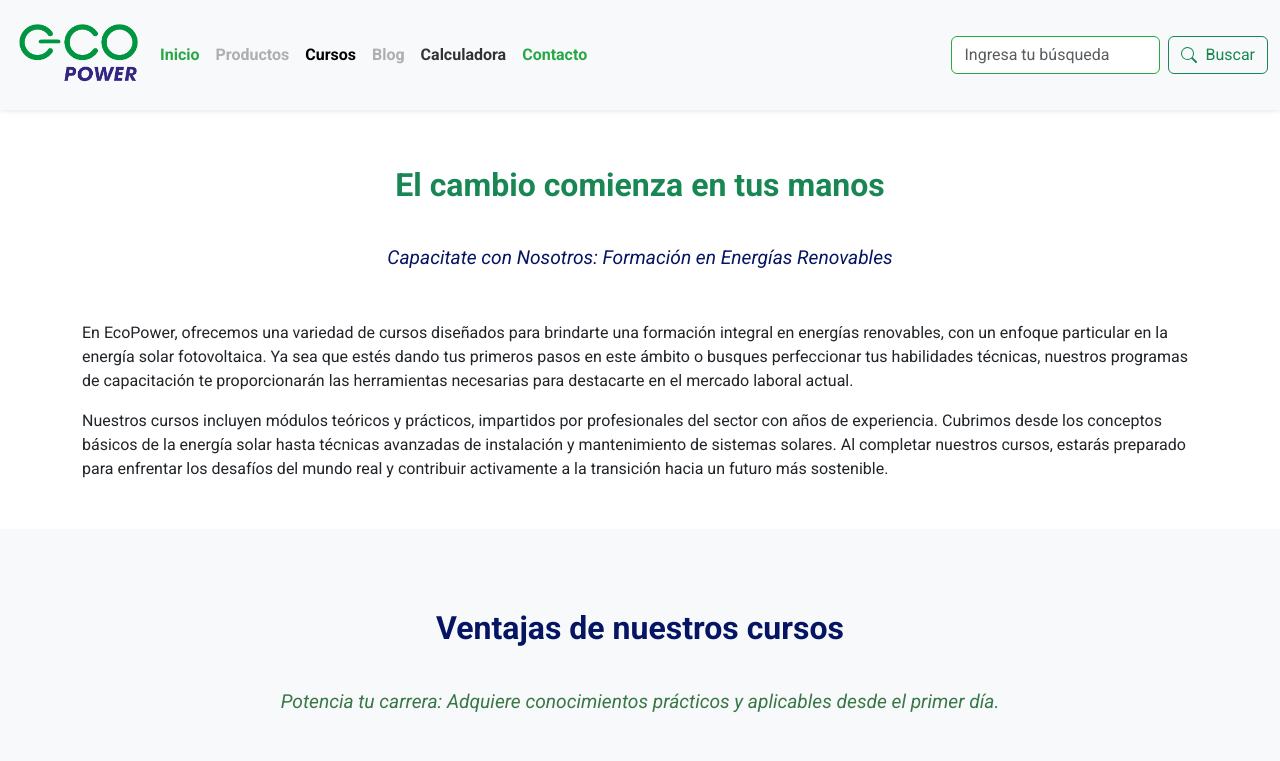
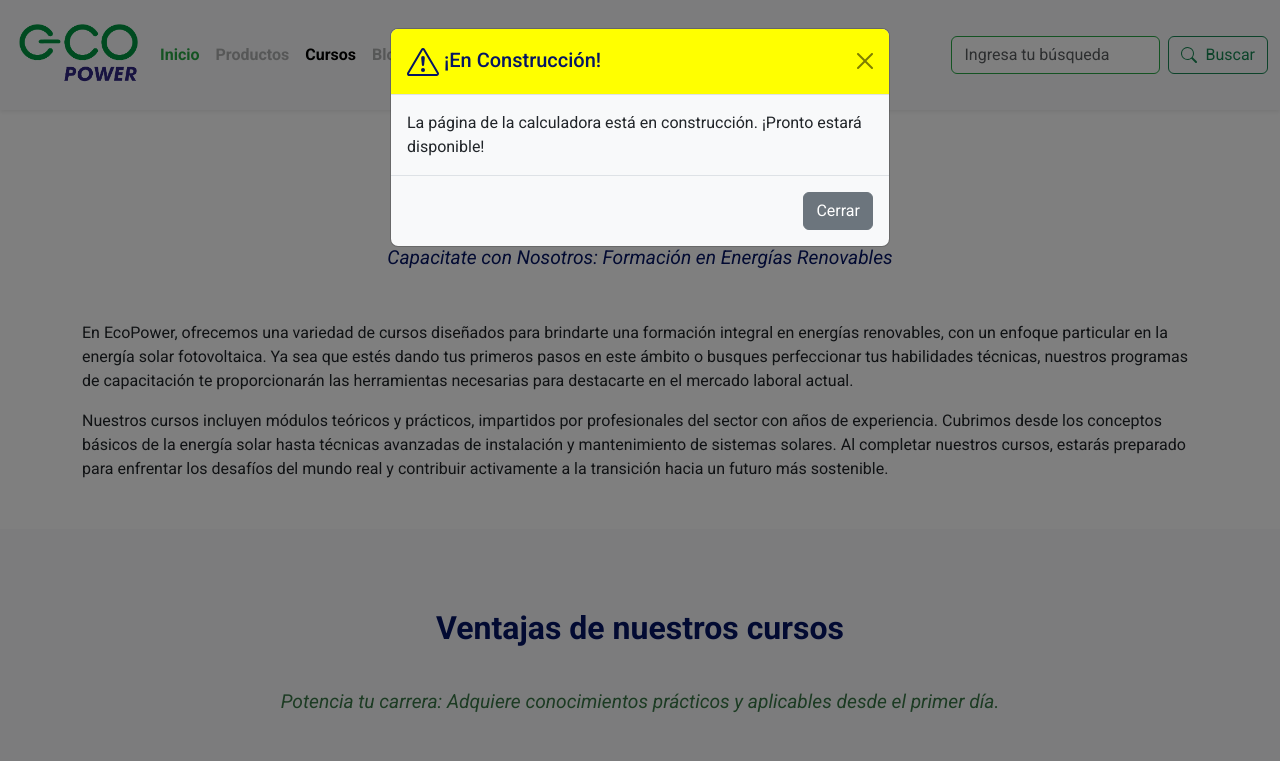
Before and after one commit to mauroR5Helvecia/tpdsw2024htmlycss, a website: page cursos.html in a window 1280 px wide. Both pictures are taken after a click on the link "Calculadora". Shown: the top 761 px of the page. Drawn offline with nearby package versions, Linux system fonts and the light colour scheme.

Commit message:
se agrego modal de calculadora en index y cursos

```diff
--- a/cursos.html
+++ b/cursos.html
@@ -26,95 +26,48 @@
     />
     <!-- Modal Bootstrap -->
     <script src='https://cdnjs.cloudflare.com/ajax/libs/jquery/3.6.0/jquery.min.js'></script>
-    <script src='https://cdnjs.cloudflare.com/ajax/libs/twitter-bootstrap/5.2.0/js/bootstrap.min.js'></script>
+
 
   </head>
   <body>
+
 <!-- Header -->
 <header class="bg-light py-3 shadow-sm fixed-top">
   <nav class="navbar navbar-expand-lg navbar-light bg-light">
       <div class="container-fluid">
           <!-- Logo -->
       <a href="index.html">
-            <img
-              src="img/logo.png"
-              alt="EcoPower Logo"
-              class="logo"
-              width="120"
-            />
+          <img src="img/logo.png" alt="EcoPower Logo" class="logo" width="120">
       </a>
-          <button
-            class="navbar-toggler"
-            type="button"
-            data-bs-toggle="collapse"
-            data-bs-target="#navbarTogglerDemo01"
-            aria-controls="navbarTogglerDemo01"
-            aria-expanded="false"
-            aria-label="Toggle navigation"
-          >
+        <button class="navbar-toggler" type="button" data-bs-toggle="collapse" data-bs-target="#navbarTogglerDemo01" aria-controls="navbarTogglerDemo01" aria-expanded="false" aria-label="Toggle navigation">
           <span class="navbar-toggler-icon"></span>
         </button>
         <div class="collapse navbar-collapse" id="navbarTogglerDemo01">
           <ul class="navbar-nav me-auto mb-2 mb-lg-0">
             <li class="nav-item">
-                <a class="nav-link" aria-current="page" href="index.html"
-                  >Inicio</a
-                >
+              <a class="nav-link" aria-current="page" href="index.html">Inicio</a>
             </li>
             <li class="nav-item">
-                <a class="nav-link disabled" href="#productos" tabindex="-1"
-                  >Productos</a
-                >
+              <a class="nav-link disabled" href="#productos" tabindex="-1">Productos</a>
             </li>
             <li class="nav-item">
-                <a class="nav-link active" aria-current="page" href="#"
-                  >Cursos</a
-                >
+              <a class="nav-link active" href="cursos.html">Cursos</a>
             </li>
             <li class="nav-item">
               <a class="nav-link disabled" href="#" tabindex="-1">Blog</a>
             </li>
             <li class="nav-item">
-                <a
-                  class="nav-link"
-                  href="#"
-                  tabindex="-1"
-                  id="enContruccion-link"
-                  >Calculadora</a
-                >
+              <a class="nav-link" href="#" tabindex="-1" id="enContruccion-link">Calculadora</a>
             </li>
             <li class="nav-item">
               <a class="nav-link" href="contacto.html">Contacto</a>
             </li>
           </ul>
-            <form
-              class="d-flex"
-              action="https://www.google.com/search"
-              method="GET"
-              target="_blank"
-            >
-              <input
-                class="form-control me-2"
-                type="text"
-                name="q"
-                placeholder="Ingresa tu búsqueda"
-                aria-label="Search"
-              />
-              <button
-                class="btn btn-outline-success d-flex align-items-center"
-                type="submit"
-              >
-                <svg
-                  xmlns="http://www.w3.org/2000/svg"
-                  width="16"
-                  height="16"
-                  fill="currentColor"
-                  class="bi bi-search me-2"
-                  viewBox="0 0 16 16"
-                >
-                  <path
-                    d="M11.742 10.344a6.5 6.5 0 1 0-1.397 1.398h-.001q.044.06.098.115l3.85 3.85a1 1 0 0 0 1.415-1.414l-3.85-3.85a1 1 0 0 0-.115-.1zM12 6.5a5.5 5.5 0 1 1-11 0 5.5 5.5 0 0 1 11 0"
-                  />
+          <form class="d-flex" action="https://www.google.com/search" method="GET" target="_blank">
+              <input class="form-control me-2" type="text" name="q" placeholder="Ingresa tu búsqueda" aria-label="Search">
+              <button class="btn btn-outline-success d-flex align-items-center" type="submit">
+                  <svg xmlns="http://www.w3.org/2000/svg" width="16" height="16" fill="currentColor" class="bi bi-search me-2" viewBox="0 0 16 16">
+                    <path d="M11.742 10.344a6.5 6.5 0 1 0-1.397 1.398h-.001q.044.06.098.115l3.85 3.85a1 1 0 0 0 1.415-1.414l-3.85-3.85a1 1 0 0 0-.115-.1zM12 6.5a5.5 5.5 0 1 1-11 0 5.5 5.5 0 0 1 11 0"/>
                   </svg>
                   Buscar
                 </button>
@@ -126,30 +79,35 @@
   <!-- Menú de navegación -->
   <div class="collapse navbar-collapse" id="navbarNav">
       <ul class="navbar-nav">
-          <li class="nav-item">
-            <a href="#" class="nav-link text-success fw-bold">Inicio</a>
-          </li>
-          <li class="nav-item">
-            <a href="#productos" class="nav-link text-success fw-bold"
-              >Productos</a
-            >
-          </li>
-          <li class="nav-item">
-            <a href="#calculadora" class="nav-link text-success fw-bold"
-              >Calculadora</a
-            >
-          </li>
-          <li class="nav-item">
-            <a href="#blog" class="nav-link text-success fw-bold">Blog</a>
-          </li>
-          <li class="nav-item">
-            <a href="#contacto" class="nav-link text-success fw-bold"
-              >Contacto</a
-            >
-          </li>
+          <li class="nav-item"><a href="#" class="nav-link text-success fw-bold">Inicio</a></li>
+          <li class="nav-item"><a href="#productos" class="nav-link text-success fw-bold">Productos</a></li>
+          <li class="nav-item"><a href="#calculadora" class="nav-link text-success fw-bold">Calculadora</a></li>
+          <li class="nav-item"><a href="#blog" class="nav-link text-success fw-bold">Blog</a></li>
+          <li class="nav-item"><a href="#contacto" class="nav-link text-success fw-bold">Contacto</a></li>
       </ul>
   </div>
 </header>
+
+<!-- Modal Calculadora en construccion -->
+<div class="modal fade" id="constructionModal" tabindex="-1" aria-labelledby="constructionModalLabel" aria-hidden="true">
+  <div class="modal-dialog">
+    <div class="modal-content">
+      <div class="modal-header">
+        <h5 class="modal-title" id="constructionModalLabel"><svg xmlns="http://www.w3.org/2000/svg" width="32" height="32" fill="currentColor" class="bi bi-exclamation-triangle" viewBox="0 0 16 16">
+          <path d="M7.938 2.016A.13.13 0 0 1 8.002 2a.13.13 0 0 1 .063.016.15.15 0 0 1 .054.057l6.857 11.667c.036.06.035.124.002.183a.2.2 0 0 1-.054.06.1.1 0 0 1-.066.017H1.146a.1.1 0 0 1-.066-.017.2.2 0 0 1-.054-.06.18.18 0 0 1 .002-.183L7.884 2.073a.15.15 0 0 1 .054-.057m1.044-.45a1.13 1.13 0 0 0-1.96 0L.165 13.233c-.457.778.091 1.767.98 1.767h13.713c.889 0 1.438-.99.98-1.767z"/>
+          <path d="M7.002 12a1 1 0 1 1 2 0 1 1 0 0 1-2 0M7.1 5.995a.905.905 0 1 1 1.8 0l-.35 3.507a.552.552 0 0 1-1.1 0z"/>
+        </svg> ¡En Construcción!</h5>
+        <button type="button" class="btn-close" data-bs-dismiss="modal" aria-label="Close"></button>
+      </div>
+      <div class="modal-body">
+        La página de la calculadora está en construcción. ¡Pronto estará disponible!
+      </div>
+      <div class="modal-footer">
+        <button type="button" class="btn btn-secondary" data-bs-dismiss="modal">Cerrar</button>
+      </div>
+    </div>
+  </div>
+</div>
 
     <!-- BODY -->
     <main>
@@ -761,11 +719,6 @@
   </div>
 </div>
 
-<script>
-
-</script>
-
-
     </main>
 
     <!-- Footer -->
--- a/javascript.js
+++ b/javascript.js
@@ -1,20 +1,9 @@
-// VENTANA EN CONSTRUCCION
-document.addEventListener("DOMContentLoaded", function() {
-    // Seleccionamos el enlace de la calculadora
-    const calculadoraLink = document.getElementById("enContruccion-link");
-
-    // Comprobamos si el enlace existe
-    if (calculadoraLink) {
-        // Añadimos el evento de clic al enlace
-        calculadoraLink.addEventListener("click", function(event) {
-            // Prevenimos que el enlace realice su acción (abrir otra página)
-            event.preventDefault();
-
-            // Mostramos la ventana emergente
-            alert("¡Esta parte del sitio está en construcción!");
-        });
-    }
-});
+// VENTANA CALCULADORA EN CONSTRUCCION
+document.getElementById('enContruccion-link').addEventListener('click', function(event) {
+    event.preventDefault(); // Prevenir la acción predeterminada del enlace
+    var myModal = new bootstrap.Modal(document.getElementById('constructionModal'));
+    myModal.show(); // Mostrar el modal
+  });
 
 // Transición de imágenes en la sección hero
 document.addEventListener("DOMContentLoaded", function() {
--- a/styles.scss
+++ b/styles.scss
@@ -63,6 +63,17 @@ header {
 h1, h2, h3, h4, h5, h6 {
     color: $dark-blue;
 }
+
+// VENTANA MODAL CALCULADORA EN CONSTRUCCION
+.modal-content {
+    background-color: #f8f9fa;
+    border-radius: 8px;
+  }
+
+  .modal-header {
+    background-color: yellow;
+    color: white;
+  }
 
 // Hero Section
 .hero {
```
Also changed, not shown: index.html (+22 -1 lines), styles.css, 1 other file. Lines whose indentation alone changed are shown as unchanged.
